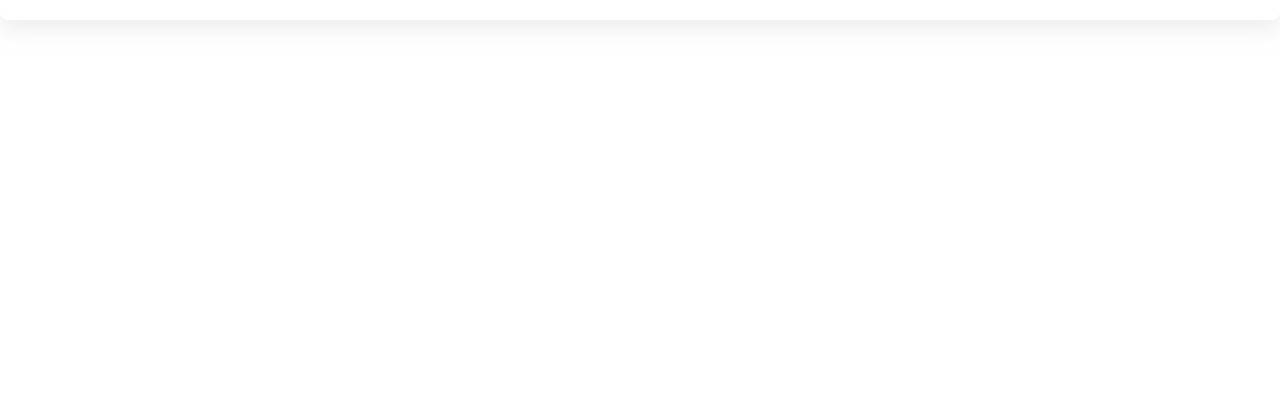
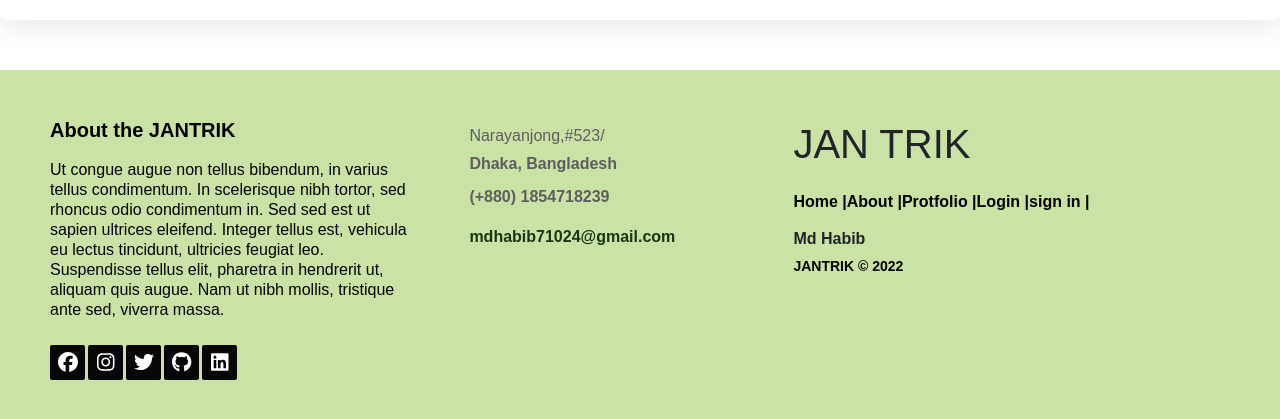
Before and after one commit to Habib710/Jantrik-client-p, a React (Create React App) app: page / in a window 1280 px wide. Shown: the part 4400-4819 px from the top of the page. Before the commit the page ends 4468 px from the top, so only its background shows below. Built offline with nearby package versions, Linux system fonts and the light colour scheme; no server answers.

Commit message:
footer done

```diff
--- a/package.json
+++ b/package.json
@@ -4,6 +4,7 @@
   "private": true,
   "dependencies": {
     "@fortawesome/fontawesome-svg-core": "^6.1.1",
+    "@fortawesome/free-brands-svg-icons": "^6.1.1",
     "@fortawesome/free-solid-svg-icons": "^6.1.1",
     "@fortawesome/react-fontawesome": "^0.1.18",
     "@testing-library/jest-dom": "^5.16.4",
--- a/src/App.js
+++ b/src/App.js
@@ -2,6 +2,7 @@
 import 'bootstrap/dist/css/bootstrap.min.css';
 import { Route, Routes } from 'react-router-dom';
 import Error404 from './Components/404error/Error404';
+import Footer from './Components/Footer/Footer';
 import Header from './Components/Header/Header';
 import Home from './Components/Home/Home';
 import Login from './Components/Login/Login';
@@ -21,6 +22,7 @@
         </Route>
         <Route path='*' element={<Error404></Error404>}></Route>
       </Routes>
+      <Footer></Footer>
 
 
     </div>
--- /dev/null
+++ b/src/Components/Footer/Footer.css
@@ -0,0 +1,164 @@
+.footer {
+    background-color: #cbe2a6;
+    width: 100%;
+    text-align: left;
+    font-family: sans-serif;
+    font-weight: bold;
+    font-size: 16px;
+    padding: 50px;
+    margin-top: 50px;
+  }
+
+  .footer .footer-left,
+  .footer .footer-center,
+  .footer .footer-right {
+    display: inline-block;
+    vertical-align: top;
+  }
+
+
+  /* footer left*/
+
+  .footer .footer-left {
+    width: 33%;
+    padding-right: 20px;
+  }
+
+  .footer .about {
+    line-height: 20px;
+    color: #030303;
+    font-size: 16px;
+    font-weight: normal;
+    margin: 0;
+  }
+
+  .footer .about span {
+    display: block;
+    color: #000000;
+    font-size: 20px;
+    font-weight: bold;
+    margin-bottom: 20px;
+  }
+
+  .footer .icons {
+    margin-top: 25px;
+  }
+
+  .footer .icons a {
+    display: inline-block;
+    width: 35px;
+    height: 35px;
+    cursor: pointer;
+    background-color: #070707;
+    border-radius: 2px;
+    font-size: 20px;
+    color: #ffffff;
+    text-align: center;
+    line-height: 35px;
+    margin-right: 3px;
+    margin-bottom: 5px;
+  }
+
+
+  /* footer center*/
+
+  .footer .footer-center {
+    width: 30%;
+  }
+
+  .footer .footer-center i {
+    background-color: #141414;
+    color: #fffbfb;
+    font-size: 25px;
+    width: 38px;
+    height: 38px;
+    border-radius: 50%;
+    text-align: center;
+    line-height: 42px;
+    margin: 10px 15px;
+    vertical-align: middle;
+  }
+
+  .footer .footer-center i.fa-envelope {
+    font-size: 17px;
+    line-height: 38px;
+  }
+
+  .footer .footer-center p {
+    display: inline-block;
+    color: #5e5e5e;
+    vertical-align: middle;
+    font-size: 16px;
+    margin: 0;
+  }
+
+  .footer .footer-center p span {
+    display: block;
+    font-weight: normal;
+    font-size: 16px;
+    line-height: 2;
+  }
+
+  .footer .footer-center p a {
+    color: #193613;
+    text-decoration: none;
+  }
+
+
+  /* footer right*/
+
+  .footer .footer-right {
+    width: 35%;
+  }
+
+  .footer h2 {
+    color: #020202;
+    font-size: 36px;
+    font-weight: normal;
+    margin: 0;
+  }
+
+  .footer h2 span {
+    color: #030303;
+  }
+
+  .footer .menu {
+    color: #000000;
+    margin: 20px 0 12px;
+    padding: 0;
+  }
+
+  .footer .menu a {
+    display: inline-block;
+    line-height: 1.8;
+    text-decoration: none;
+    color: inherit;
+  }
+
+  .footer .menu a:hover {
+    color: #000000;
+  }
+
+  .footer .name {
+    color: #000000;
+    font-size: 14px;
+    font-weight: 700;
+    margin: 0;
+  }
+
+  @media (max-width: 767px) {
+    .footer {
+      font-size: 14px;
+    }
+    .footer .footer-left,
+    .footer .footer-center,
+    .footer .footer-right {
+      display: block;
+      width: 100%;
+      margin-bottom: 40px;
+      text-align: center;
+    }
+    .footer .footer-center i {
+      margin-left: 0;
+    }
+  }
--- /dev/null
+++ b/src/Components/Footer/Footer.js
@@ -0,0 +1,61 @@
+
+import { faFacebook, faGithub, faInstagram, faLinkedin, faTwitter } from '@fortawesome/free-brands-svg-icons';
+import { FontAwesomeIcon } from '@fortawesome/react-fontawesome';
+
+import React from 'react';
+import { Link } from 'react-router-dom';
+import './Footer.css';
+
+const Footer = () => {
+    return (
+        <div>
+            <footer className="footer">
+  <div className="footer-left col-md-4 col-sm-6">
+    <p className="about">
+      <span> About the JANTRIK</span> Ut congue augue non tellus bibendum, in varius tellus condimentum. In scelerisque nibh tortor, sed rhoncus odio condimentum in. Sed sed est ut sapien ultrices eleifend. Integer tellus est, vehicula eu lectus tincidunt,
+      ultricies feugiat leo. Suspendisse tellus elit, pharetra in hendrerit ut, aliquam quis augue. Nam ut nibh mollis, tristique ante sed, viverra massa.
+    </p>
+    <div className="icons">
+      <a href='#hjh'><FontAwesomeIcon icon={faFacebook}></FontAwesomeIcon></a>
+      <a href='#hjh'><FontAwesomeIcon icon={faInstagram}></FontAwesomeIcon></a>
+      <a href='#hjh'><FontAwesomeIcon icon={faTwitter}></FontAwesomeIcon></a>
+      <a href='#hjh'><FontAwesomeIcon icon={faGithub}></FontAwesomeIcon></a>
+      <a href='#hjh'><FontAwesomeIcon icon={faLinkedin}></FontAwesomeIcon></a>
+
+    </div>
+  </div>
+  <div className="footer-center col-md-4 col-sm-6">
+    <div>
+      <i className="fa fa-map-marker"></i>
+      <p><span> Narayanjong,#523/</span> Dhaka, Bangladesh</p>
+    </div>
+    <div>
+      <i className="fa fa-phone"></i>
+      <p> (+880) 1854718239</p>
+    </div>
+    <div>
+      <i className="fa fa-envelope"></i>
+      <p><a href="#dsfg">mdhabib71024@gmail.com</a></p>
+    </div>
+  </div>
+  <div className="footer-right col-md-4 col-sm-6">
+    <h1> JAN<span> TRIK</span></h1>
+    <p className="menu">
+      <Link to='/'> Home</Link> |
+      <Link to='blog'> About</Link> |
+      <Link to='protfolio'> Protfolio</Link> |
+      <Link to='login'> Login</Link> |
+      <Link to='login'> sign in</Link> |
+
+
+    </p>
+    <h6 className='fw-bold'>Md Habib</h6>
+    <p className="name">JANTRIK &copy; 2022</p>
+  </div>
+</footer>
+
+        </div>
+    );
+};
+
+export default Footer;
```
Also changed, not shown: 1 other file (tests, documents, lock files or other folders).
